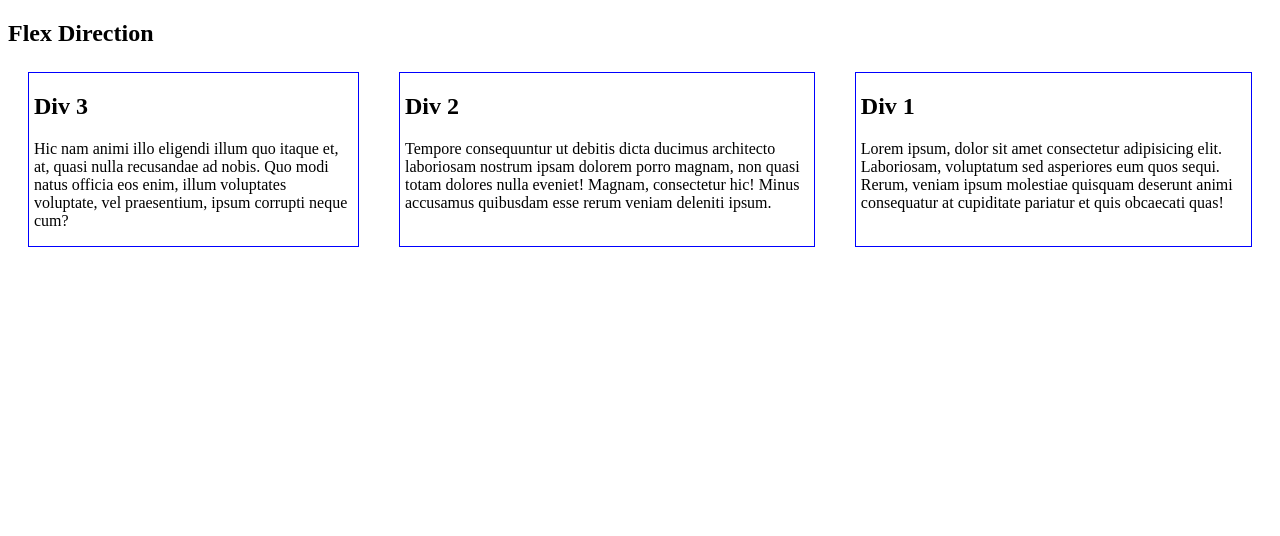
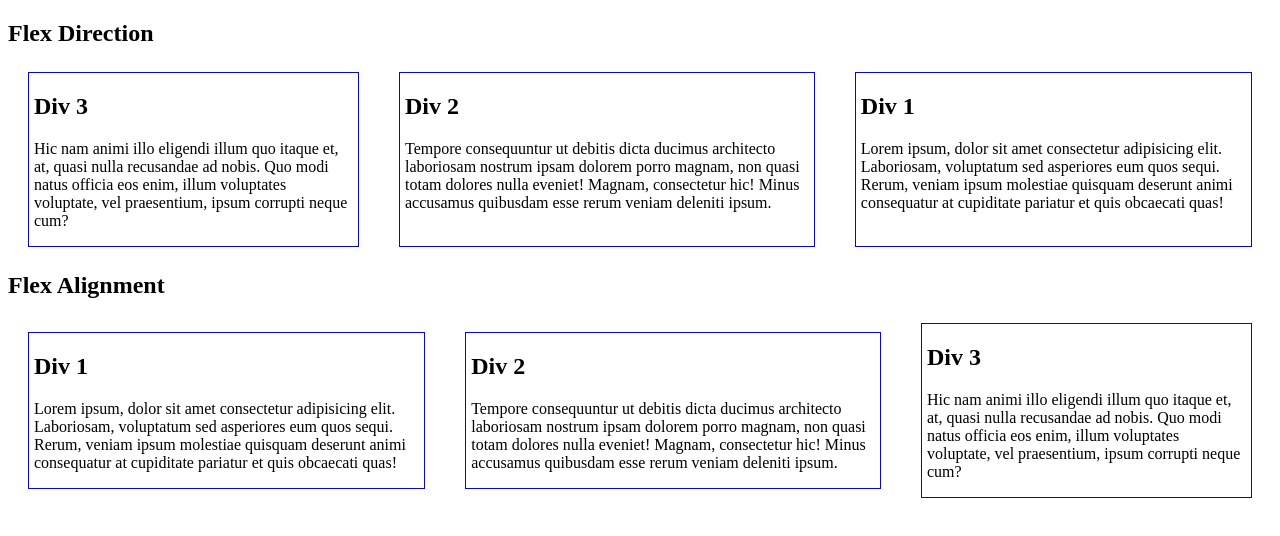
Before and after one commit to mupenzishalom/TTA_Advanced_CSS, a plain HTML site: page Flexbox/index.html in a window 1280 px wide. Drawn offline with Linux system fonts and the light colour scheme.

Commit message:
chore: understanding more on flex alignment

```diff
--- a/Flexbox/index.html
+++ b/Flexbox/index.html
@@ -22,5 +22,22 @@
                 </div>
             </div>
         </section>
+        <section>
+            <h1>Flex Alignment</h1>
+            <div class="container-2">
+                <div class="content">
+                    <h2>Div 1</h2>
+                    <p>Lorem ipsum, dolor sit amet consectetur adipisicing elit. Laboriosam, voluptatum sed asperiores eum quos sequi. Rerum, veniam ipsum molestiae quisquam deserunt animi consequatur at cupiditate pariatur et quis obcaecati quas!</p>
+                </div>
+                <div class="content">
+                    <h2>Div 2</h2>
+                    <p>Tempore consequuntur ut debitis dicta ducimus architecto laboriosam nostrum ipsam dolorem porro magnam, non quasi totam dolores nulla eveniet! Magnam, consectetur hic! Minus accusamus quibusdam esse rerum veniam deleniti ipsum.</p>
+                </div>
+                <div class="content">
+                    <h2>Div 3</h2>
+                    <p>Hic nam animi illo eligendi illum quo itaque et, at, quasi nulla recusandae ad nobis. Quo modi natus officia eos enim, illum voluptates voluptate, vel praesentium, ipsum corrupti neque cum?</p>
+                </div>
+            </div>
+        </section>
     </body>
 </html>
--- a/Flexbox/style.css
+++ b/Flexbox/style.css
@@ -1,9 +1,16 @@
 .container{
     display: flex;
     /*flex-direction: row;*/
-    /*flex-direction: column;
-    flex-direction: column-reverse;*/
+    /*flex-direction: column;*/
+    /*flex-direction: column-reverse;*/
     flex-direction: row-reverse;
+}
+
+.container-2{
+    display: flex;
+    justify-content: center;
+    align-items: center;
+    /*height: 100vh;*/
 }
 
 .content{
```
